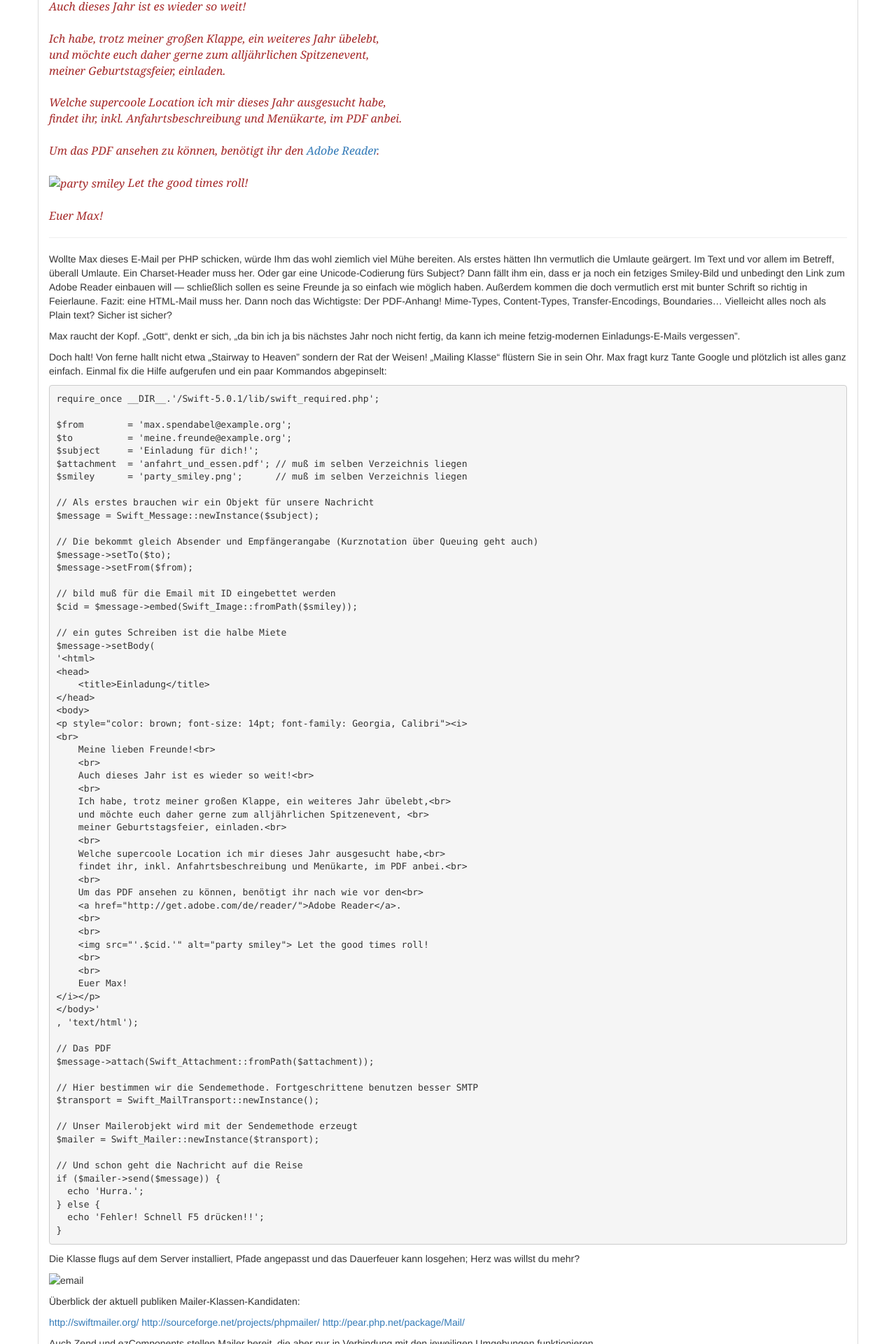
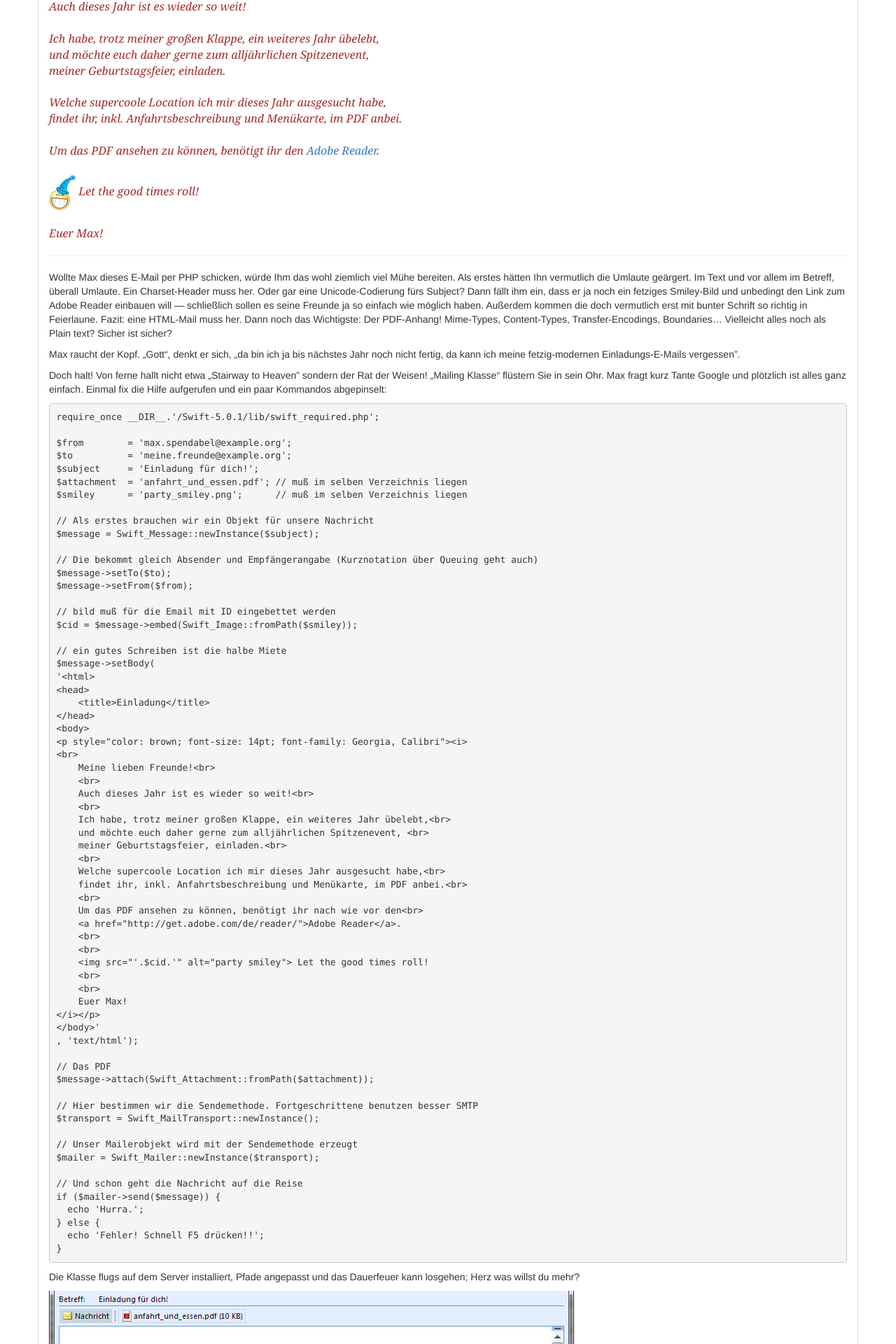
Before and after one commit to php-de/php-de.github.io, a Jekyll site: the page built from email/mail-class.md, in a window 1280 px wide. Shown: the part 530-2450 px from the top of the page at 70% size. Built offline with Jekyll 4.4.1, drawn with Linux system fonts in a browser that asks for light colours; nearby versions of some CDN libraries.

Commit message:
Update mail-class.md
Bildpfade fix

```diff
--- a/email/mail-class.md
+++ b/email/mail-class.md
@@ -43,7 +43,7 @@ inhalt:
     <a href="http://get.adobe.com/de/reader/">Adobe Reader</a>.
     <br>
     <br>
-    <img src="images/party_smiley.png" alt="party smiley"> Let the good times roll!
+    <img src="{{ site.url }}/email/images/party_smiley.png" alt="party smiley">  Let the good times roll!
     <br>
     <br>
     Euer Max!
@@ -131,7 +131,8 @@ if ($mailer->send($message)) {
 Die Klasse flugs auf dem Server installiert, Pfade angepasst und das Dauerfeuer kann losgehen; Herz was willst du mehr?
 
 
-![email](images/email.png)
+![email]({{ site.url }}/email/images/email.png)
+
 
 
 Überblick der aktuell publiken Mailer-Klassen-Kandidaten:
```
